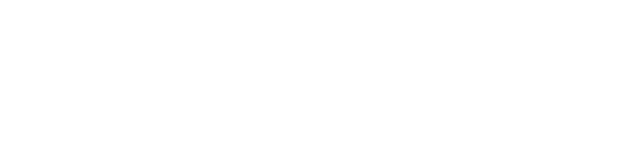
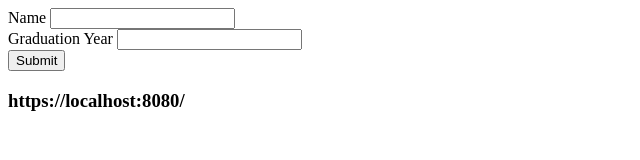
Before and after one commit to acciojob/sharable-urls-arjundevlop, a website: page main.html in a window 1280 px wide. Shown: the whole page, without its empty margins (0-640 px from the left). Drawn offline with Linux system fonts and the light colour scheme.

Commit message:
created a submission

```diff
--- a/main.html
+++ b/main.html
@@ -2,7 +2,17 @@
 <html>
   <body>
     <script type="text/javascript" src="./script.js">
-</script>
+		</script>
+		<label for="Name">Name</label>
+	<input type="text" id="name" name="name">
+	<br>
+	<label>Graduation Year</label>
+	<input type="text" id="year" name="year">
+	<br>
+	<button type="submit" id="button" onclick="myfunc()">Submit</button>
+	<h3 id="url">https://localhost:8080/</h3>
+
   </body>
 
+
 </html>
--- a/script.js
+++ b/script.js
@@ -1 +1,7 @@
 // your code here
+
+	document.getElementById("button").addEventListener("click", function(){
+		var inputNameValue = document.getElementById("name").value;
+		var inputYearValue = document.getElementById("year").value;
+		document.getElementById("url").innerHTML = "https://localhost:8080/?name="+ inputNameValue+"&year="+inputYearValue;
+	});
```
